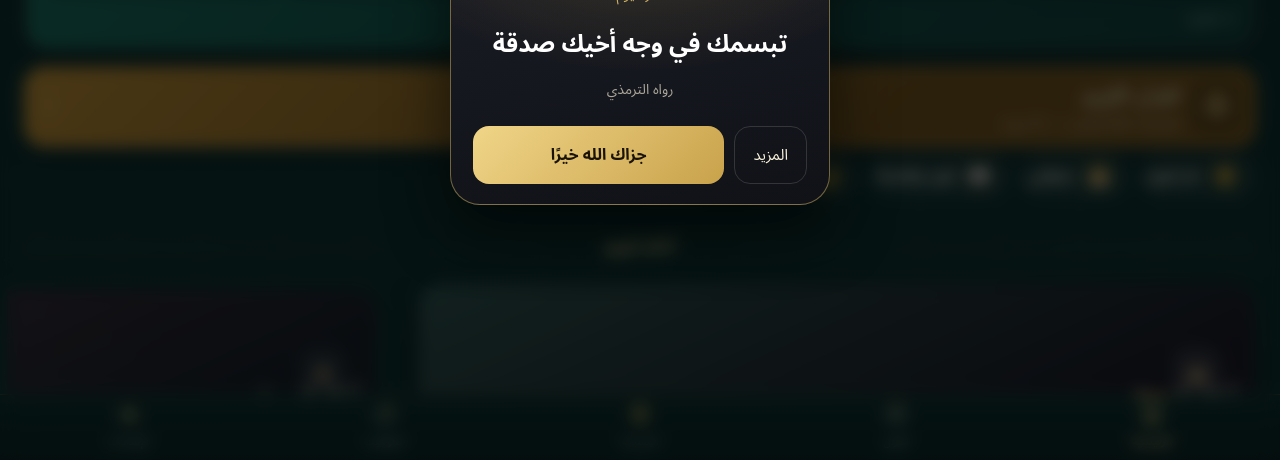
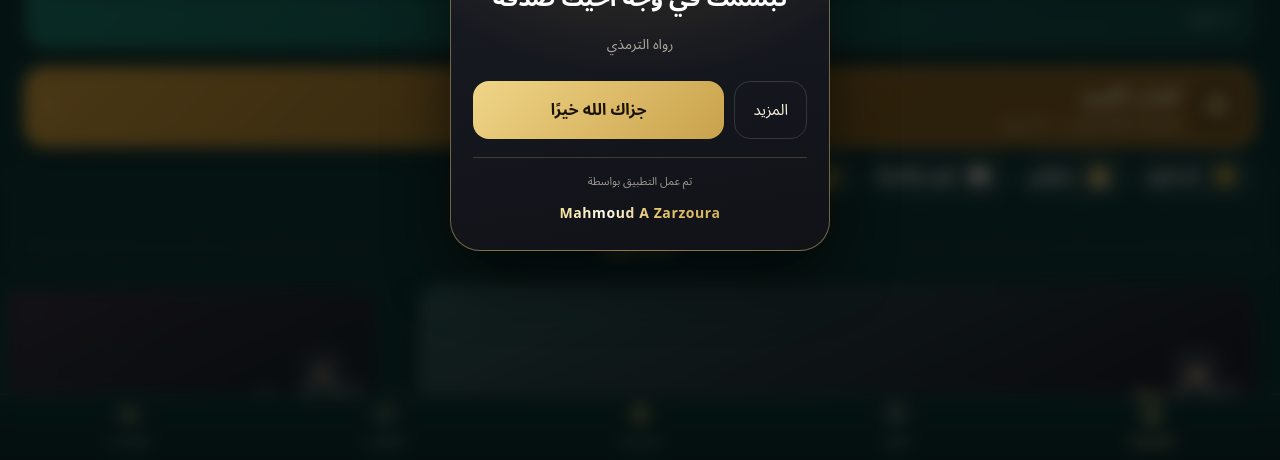
Before and after one commit to zarzouramahmoudabdo-commits/TAMY, a website: page www/index.html in a window 1280 px wide. Shown: the part 340-800 px from the top of the page. Drawn offline with Linux system fonts and the light colour scheme; no server answers; a web font is replaced by a local one.

Commit message:
Credit in daily popup

```diff
--- a/www/extras.js
+++ b/www/extras.js
@@ -265,7 +265,7 @@
     var o = document.createElement('div'); o.className = 'dl-ov';
     o.innerHTML = '<div class="dl-box"><div class="dl-orn">﴾ ✦ ﴿</div><div class="dl-lb">ذكر اليوم</div><div class="dl-tx">' + dlEsc(lf[0]) + '</div>' +
       (lf[1] ? '<div class="dl-src">' + dlEsc(lf[1]) + '</div>' : '') +
-      '<div class="dl-ac"><a class="dl-more" href="#/daily">المزيد</a><button class="dl-ok" type="button">جزاك الله خيرًا</button></div></div>';
+      '<div class="dl-ac"><a class="dl-more" href="#/daily">المزيد</a><button class="dl-ok" type="button">جزاك الله خيرًا</button></div><div class="dl-cr"><i>تم عمل التطبيق بواسطة</i><b>Mahmoud A Zarzoura</b></div></div>';
     function close() { o.classList.remove('in'); setTimeout(function () { if (o.parentNode) o.parentNode.removeChild(o); dlOpen = false; }, 250); }
     o.addEventListener('click', function (ev) { var t = ev.target; if (t === o || (t.classList && (t.classList.contains('dl-ok') || t.classList.contains('dl-more')))) close(); });
     document.body.appendChild(o);
--- a/www/style.css
+++ b/www/style.css
@@ -609,3 +609,10 @@ a.ls-card { color: inherit; text-decoration: none; }
 .tools .tool.tone-4{--c:#8a5cc2}.tools .tool.tone-5{--c:#b8693a}.tools .tool.tone-6{--c:#a8a23a}.tools .tool.tone-7{--c:#7a8a96}
 .tools .tl-ic{width:46px;height:46px;border-radius:15px;display:grid;place-items:center;background:rgba(255,255,255,.1)}
 .tools .tl-ic svg{width:24px;height:24px}
+
+
+/* ===== توقيع المطوّر في نافذة ذكر اليوم ===== */
+.dl-cr{margin-top:18px;padding-top:12px;border-top:1px solid rgba(232,200,114,.22)}
+.dl-cr i{display:block;font-style:normal;font-size:11px;opacity:.6;margin-bottom:3px}
+.dl-cr b{display:inline-block;direction:ltr;unicode-bidi:isolate;font-size:14px;font-weight:700;letter-spacing:.6px;background:linear-gradient(100deg,#b8913a 0%,#f6e3a1 28%,#fffbe8 40%,#e8c872 52%,#b8913a 100%);background-size:220% 100%;-webkit-background-clip:text;background-clip:text;color:transparent;-webkit-text-fill-color:transparent;animation:crsh 3.6s linear infinite}
+@media (prefers-reduced-motion:reduce){.dl-cr b{animation:none}}
```
